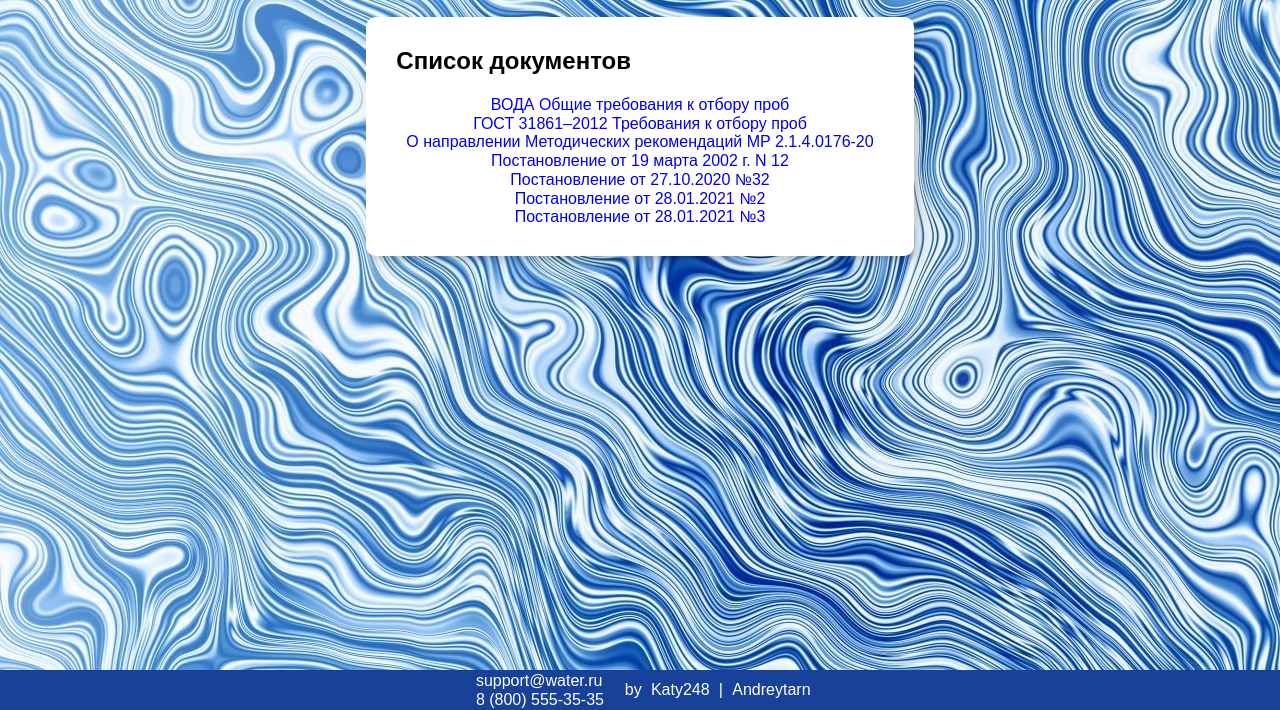
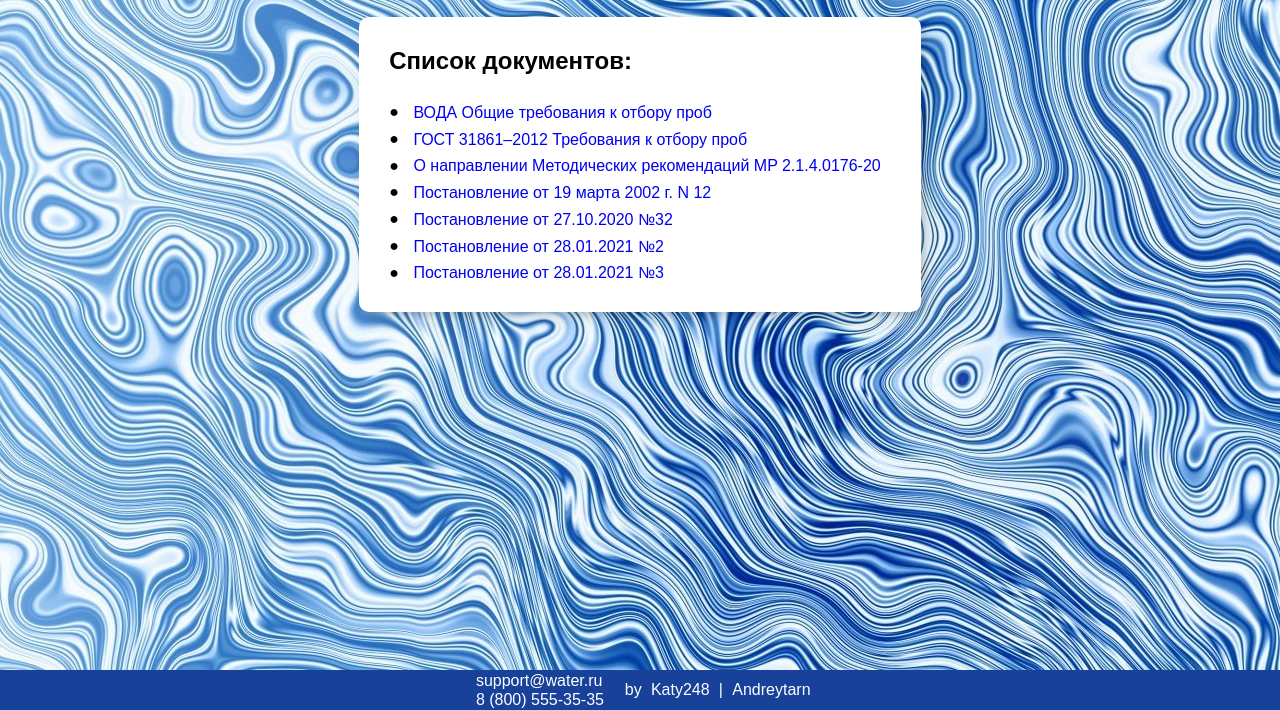
Before and after one commit to Andreytarn/sait, a website: page pages/documents.html in a window 1280 px wide. Shown: the part 90-800 px from the top of the page. Drawn offline with Linux system fonts and the light colour scheme; a web font is replaced by a local one.

Commit message:
Косметические изменения

```diff
--- a/pages/documents.html
+++ b/pages/documents.html
@@ -28,8 +28,8 @@
         <h1 style="text-align: center;">Документы</h1>
 
         <div class="card">
-            <h2>Список документов</h2>
-            <ul class="list-vertical">
+            <h2>Список документов:</h2>
+            <ul class="list-vertical marked-list">
                 <li>
                     <a class="link"
                         href="../resources/docs/GOST-31861-2012-Voda-Obshchie-trebovaniya-k-otboru-prob.pdf">
--- a/scss/elements/_text.scss
+++ b/scss/elements/_text.scss
@@ -43,8 +43,21 @@ h1, h2, h3, h4 {
 .link-secondary:hover {
     color: lightgrey;
 }
-.list-vertical {
+.list {
+    text-align: left;
+    li {
+        margin-top: .5rem;
+    }
+}
+.marked-list {
+    li:before {
+        content: '●';
+    }
+}
+ul.list-vertical {
+    @extend .list;
     flex-direction: column;
+
 }
 @media (max-width: 400px) {
     h1 {
--- a/scss/index.scss
+++ b/scss/index.scss
@@ -7,3 +7,5 @@
 @import 'elements/card';
 @import 'elements/button';
 @import 'elements/main';
+
+@import 'elements/parallax';
```
Also changed, not shown: pages/metrology.html (+2 -2 lines), css/index.css, 1 other file.
